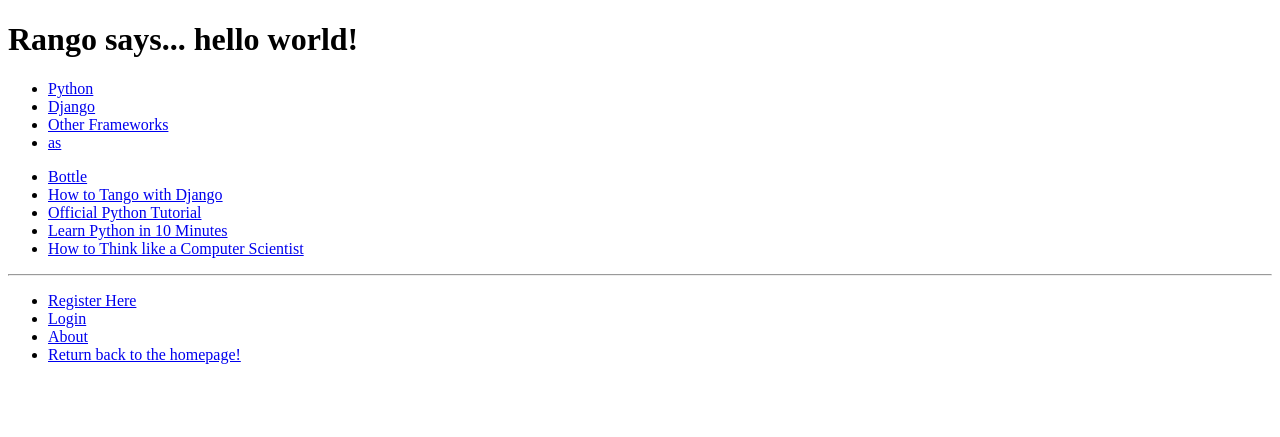
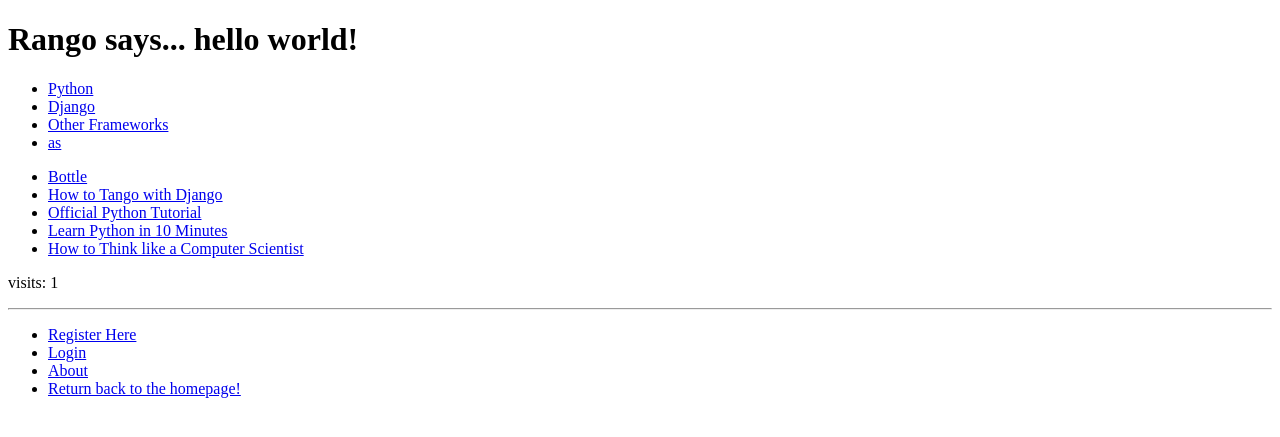
Before and after one commit to nicomorell/twd, a Django app: page /rango/ in a window 1280 px wide. Shown: the top 437 px of the page. Run offline with Django 3.2, Linux system fonts and the light colour scheme; data comes from the database, SQL or seed files in the repository; both versions use the stored data as it was after the commit.

Commit message:
Chapter 11 - Cookie Exercises

```diff
--- a/tango_with_django_project/rango/views.py
+++ b/tango_with_django_project/rango/views.py
@@ -14,24 +14,55 @@
 from django.http import HttpResponseRedirect, HttpResponse
 from django.contrib.auth.decorators import login_required
 from django.contrib.auth import logout
+from datetime import datetime
 
 
 def index(request):
-    # Query the database for a list of ALL categories currently stored.
-    # Order the categories by no. likes in descending order.
-    # Retrieve the top 5 only - or all if less than 5.
-    # Place the list in our context_dict dictionary which will be passed to the template engine.
+
     category_list = Category.objects.order_by('-likes')[:5]
     page_list = Page.objects.order_by('-views')[:5]
+
     context_dict = {'categories': category_list, 'pages': page_list}
 
-    # Render the response and send it back!
-    return render(request, 'rango/index.html', context_dict)
+    visits = request.session.get('visits')
+    if not visits:
+        visits = 1
+    reset_last_visit_time = False
+
+    last_visit = request.session.get('last_visit')
+    if last_visit:
+        last_visit_time = datetime.strptime(last_visit[:-7], "%Y-%m-%d %H:%M:%S")
+
+        if (datetime.now() - last_visit_time).seconds > 0:
+            # ...reassign the value of the cookie to +1 of what it was before...
+            visits = visits + 1
+            # ...and update the last visit cookie, too.
+            reset_last_visit_time = True
+    else:
+        # Cookie last_visit doesn't exist, so create it to the current date/time.
+        reset_last_visit_time = True
+
+    if reset_last_visit_time:
+        request.session['last_visit'] = str(datetime.now())
+        request.session['visits'] = visits
+    context_dict['visits'] = visits
+
+
+    response = render(request,'rango/index.html', context_dict)
+
+    return response
 
 
 def about(request):
+    if request.session.get('visits'):
+        count = request.session.get('visits')
+    else:
+        count = 0
 
-    return render(request, 'rango/about.html', {})
+    # remember to include the visit data
+    return render(request, 'rango/about.html', {'visits': count})
+
+
 
 
 def category(request, category_name_slug):
--- a/tango_with_django_project/templates/rango/about.html
+++ b/tango_with_django_project/templates/rango/about.html
@@ -12,5 +12,7 @@
 
     Here's a picture of Anto and me!<br/>
     <img src="{% static "images/anto.jpg" %}" alt="Picture of Rango" />
+
 </div>
+    You've visited the site on <strong>{{ visits }} occasion(s).</strong><br/>
 {% endblock %}
--- a/tango_with_django_project/templates/rango/index.html
+++ b/tango_with_django_project/templates/rango/index.html
@@ -32,5 +32,6 @@
         {% else %}
             <strong>There are no pages present.</strong>
         {% endif %}
+	<p> visits: {{ visits }}</p>
 
 {% endblock %}
```
Also changed, not shown: tango_with_django_project/db.sqlite3, 1 other file.
